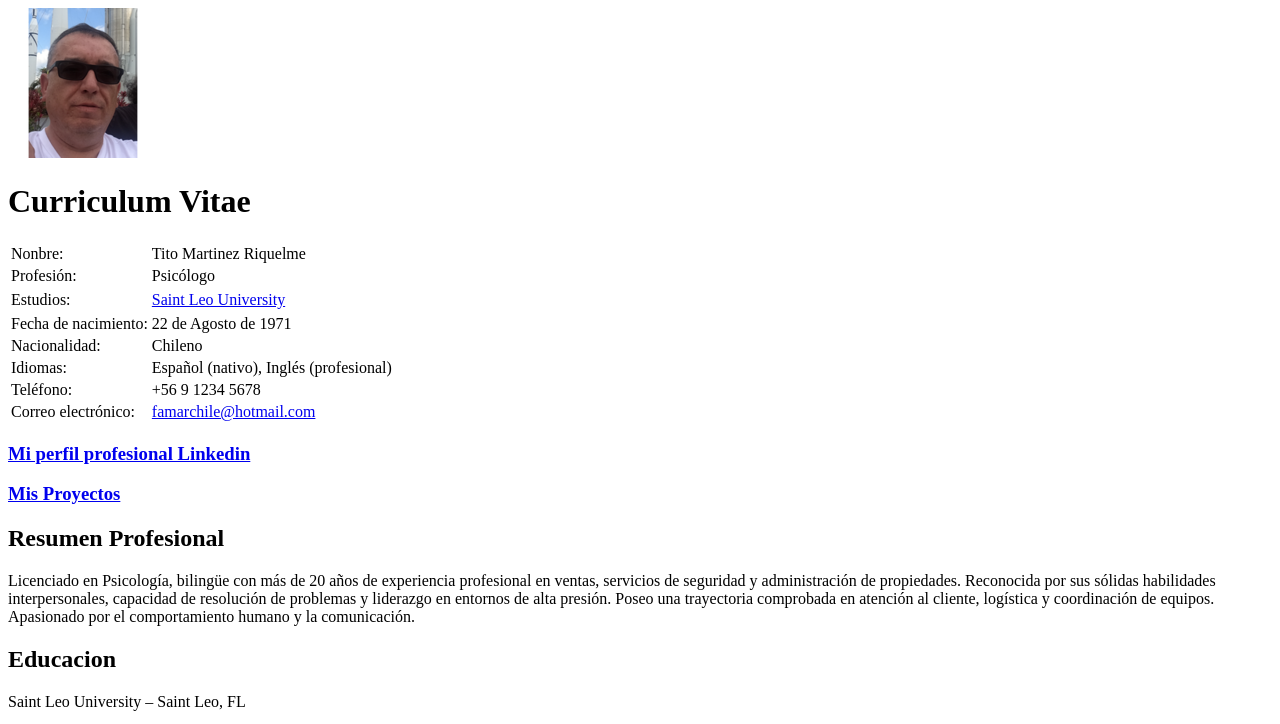
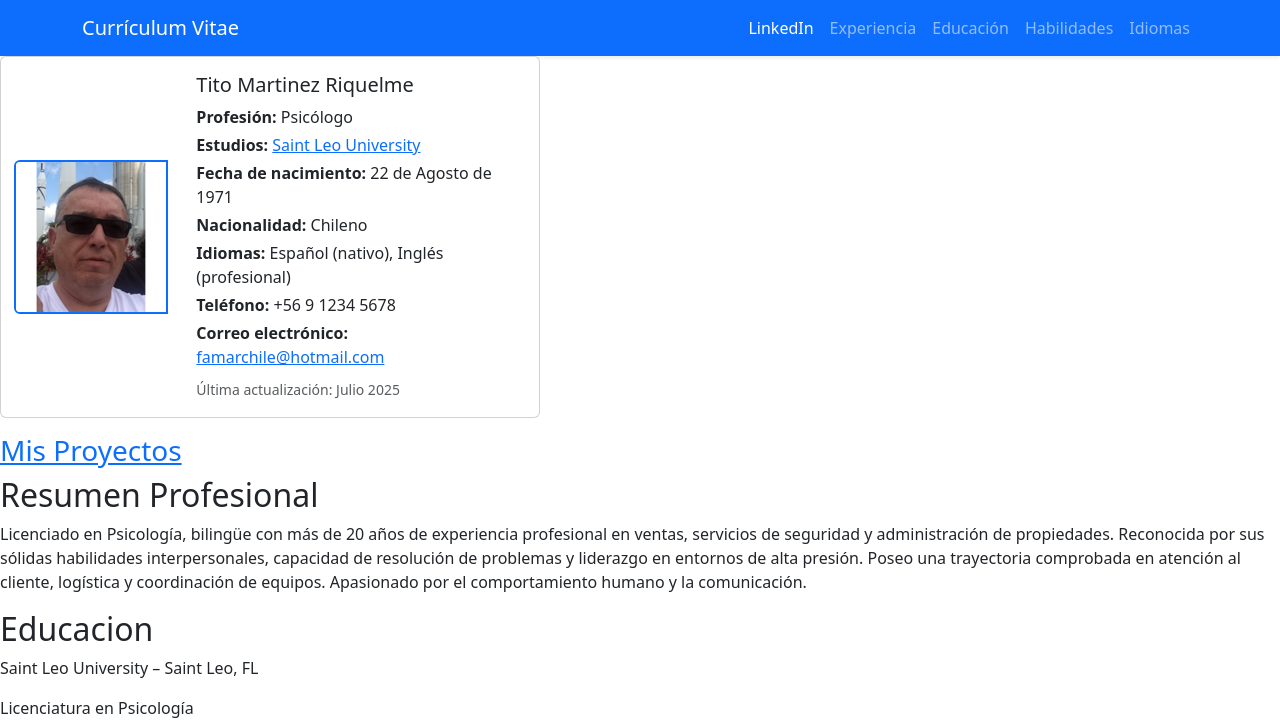
Before and after one commit to Titomr2025/e.github.io, a plain HTML site: page index.html in a window 1280 px wide. Shown: the top 724 px of the page. Drawn offline with nearby package versions, Linux system fonts and the light colour scheme.

Commit message:
se adjunta archivos bootstrap

```diff
--- a/assets/css/style.css
+++ b/assets/css/style.css
@@ -0,0 +1,3 @@
+{
+
+}
--- a/index.html
+++ b/index.html
@@ -4,47 +4,60 @@
     <meta charset="UTF-8">
     <meta name="viewport" content="width=device-width, initial-scale=1.0">
     <title>Curriculun Vitae Tito Martinez</title>
+    <link href="https://cdn.jsdelivr.net/npm/bootstrap@5.3.2/dist/css/bootstrap.min.css" rel="stylesheet">
+    <link href="https://cdn.jsdelivr.net/npm/bootstrap-icons@1.11.3/font/bootstrap-icons.css" rel="stylesheet">
     <link rel="icon" type="image.png" href="assets/img/favicon.png">
 </head>
 <body>
+  <nav class="navbar navbar-expand-lg navbar-dark bg-primary shadow-sm">
+        <div class="container">
+            <a class="navbar-brand" href="#">Currículum Vitae</a>
+            <button class="navbar-toggler" type="button" data-bs-toggle="collapse" data-bs-target="#navbarNav">
+                <span class="navbar-toggler-icon"></span>
+            </button>
+            <div class="collapse navbar-collapse" id="navbarNav">
+                <ul class="navbar-nav ms-auto">
+                    <li class="nav-item">
+                        <a class="nav-link active" href="https://www.linkedin.com/in/tito-martinez-1b583b280/"
+                            target="_blank" rel="noopener noreferrer">
+                            LinkedIn
+                        </a>
+                    </li>
 
-<img src="assets/img/fotocv.png" alt="foto cv">
+                    <li class="nav-item"><a class="nav-link" href="#experiencia">Experiencia</a></li>
+                    <li class="nav-item"><a class="nav-link" href="#educacion">Educación</a></li>
+                    <li class="nav-item"><a class="nav-link" href="#habilidades">Habilidades</a></li>
+                    <li class="nav-item"><a class="nav-link" href="#idiomas">Idiomas</a></li>
+                </ul>
+            </div>
+        </div>
+    </nav>
 
-    <h1>Curriculum Vitae</h1>
-    <table>
+<div class="card mb-3 custom-card-bg" style="max-width: 540px;">
+  <div class="row g-0">
+    <div class="col-md-4 d-flex align-items-center justify-content-center p-2">
+      <img src="assets/img/fotocv.png" class="img-fluid rounded-start border border-2 border-primary" alt="Foto de Tito Martinez Riquelme">
+    </div>
+    <div class="col-md-8">
+      <div class="card-body">
+        <h5 class="card-title mb-2">Tito Martinez Riquelme</h5>
+        <p class="card-text mb-1"><strong>Profesión:</strong> Psicólogo</p>
+        <p class="card-text mb-1"><strong>Estudios:</strong>
+          <a href="https://www.saintleo.edu/" target="_blank" rel="noopener noreferrer">Saint Leo University</a>
+        </p>
+        <p class="card-text mb-1"><strong>Fecha de nacimiento:</strong> 22 de Agosto de 1971</p>
+        <p class="card-text mb-1"><strong>Nacionalidad:</strong> Chileno</p>
+        <p class="card-text mb-1"><strong>Idiomas:</strong> Español (nativo), Inglés (profesional)</p>
+        <p class="card-text mb-1"><strong>Teléfono:</strong> +56 9 1234 5678</p>
+        <p class="card-text mb-2"><strong>Correo electrónico:</strong>
+          <a href="mailto:famarchile@hotmail.com" target="_blank" rel="noopener noreferrer">famarchile@hotmail.com</a>
+        </p>
+        <p class="card-text"><small class="text-muted">Última actualización: Julio 2025</small></p>
+      </div>
+    </div>
+  </div>
+</div>
 
-    <tr> <td> Nonbre:   </td>
-        <td>    Tito Martinez Riquelme</td></tr>
-
-        <tr> <td> Profesión:</td>
-    <td>    Psicólogo</td><tr>
-
-    </tr>
-    <td> Estudios:         </td>
-    <td>  <a href="https://www.saintleo.edu/" target="_blank" rel="noopener noreferrer">Saint Leo University</a></td><tr>
-
-        <tr>
-            <td> Fecha de nacimiento: </td>
-            <td>  22 de Agosto de 1971</td>
-        </tr>
-        <tr>
-            <td> Nacionalidad: </td> <td> Chileno</td>
-        </tr>
-        <tr>
-            <td> Idiomas: </td>
-            <td> Español (nativo), Inglés (profesional)</td>
-        </tr>
-        <tr>
-            <td> Teléfono: </td>
-            <td> +56 9 1234 5678</td>
-        </tr>
-        <tr>
-            <td> Correo electrónico: </td>
-            <td><a href="mailto:famarchile@hotmail.com" target="_blank" rel="noopener noreferrer">famarchile@hotmail.com</a></td>
-
-    </table>
-
-   <a href="https://www.linkedin.com/in/tito-martinez-1b583b280/" target="_blank"> <h3>Mi perfil profesional Linkedin</h3></a>
   <a href="portafolio.html"><h3>Mis Proyectos </h3></a>
 <h2> Resumen Profesional </h2>
 <p> Licenciado en Psicología, bilingüe con más de 20 años de experiencia profesional en ventas, servicios de seguridad y administración de propiedades. Reconocida por sus sólidas habilidades interpersonales, capacidad de resolución de problemas y liderazgo en entornos de alta presión. Poseo una trayectoria comprobada en atención al cliente, logística y coordinación de equipos. Apasionado por el comportamiento humano y la comunicación.</p>
@@ -60,6 +73,7 @@
 <p>Asistente de Manager</p>
 <p>2023 – Presente</p>
 <ul><li> Gestión de relaciones con residentes y operaciones de propiedad en un entorno de alta ocupación.
+
 
 
 </li><li>Ayudo con el arrendamiento, cobro de alquileres, coordinación de mantenimiento y tareas administrativas .</li>
```
